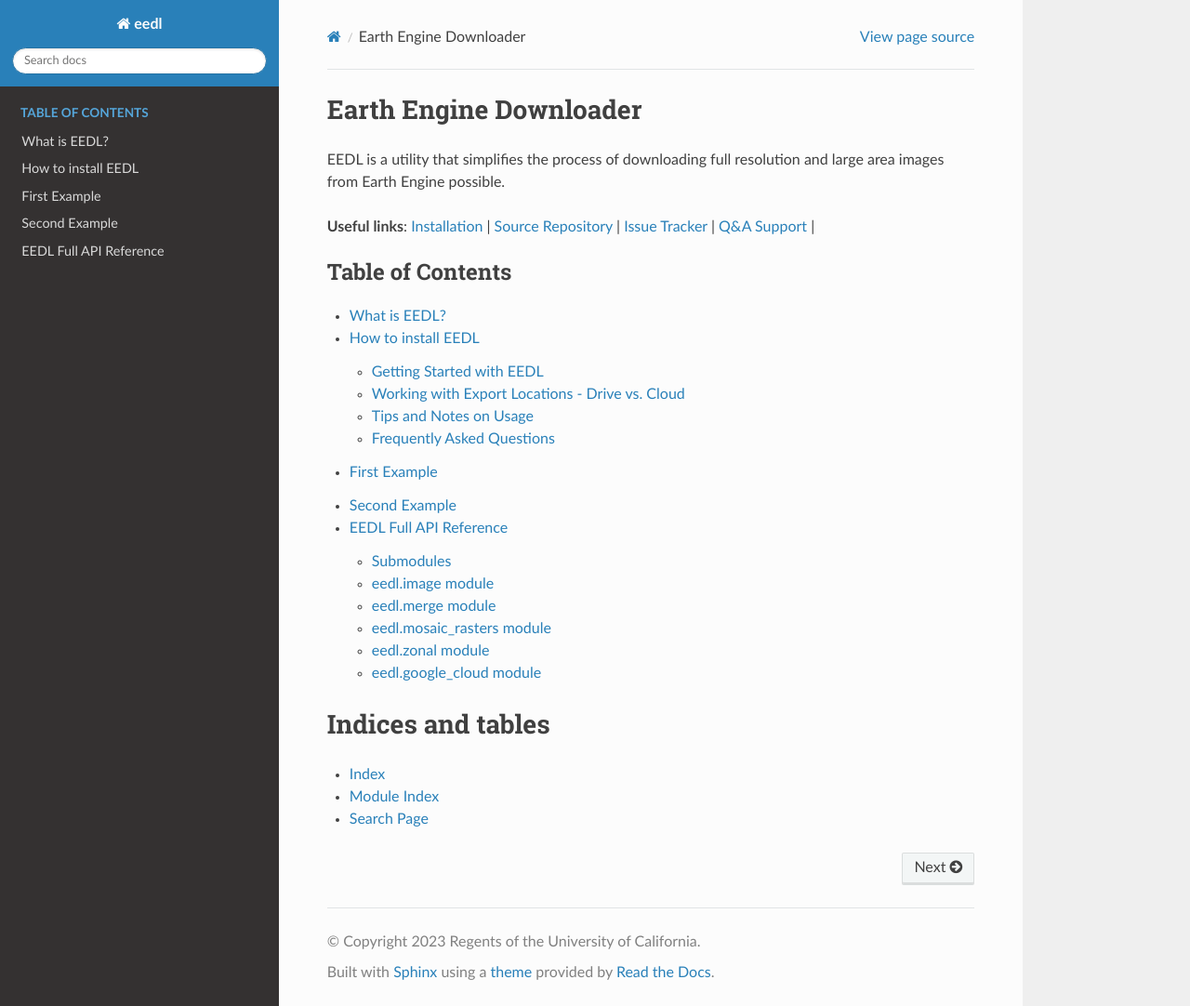
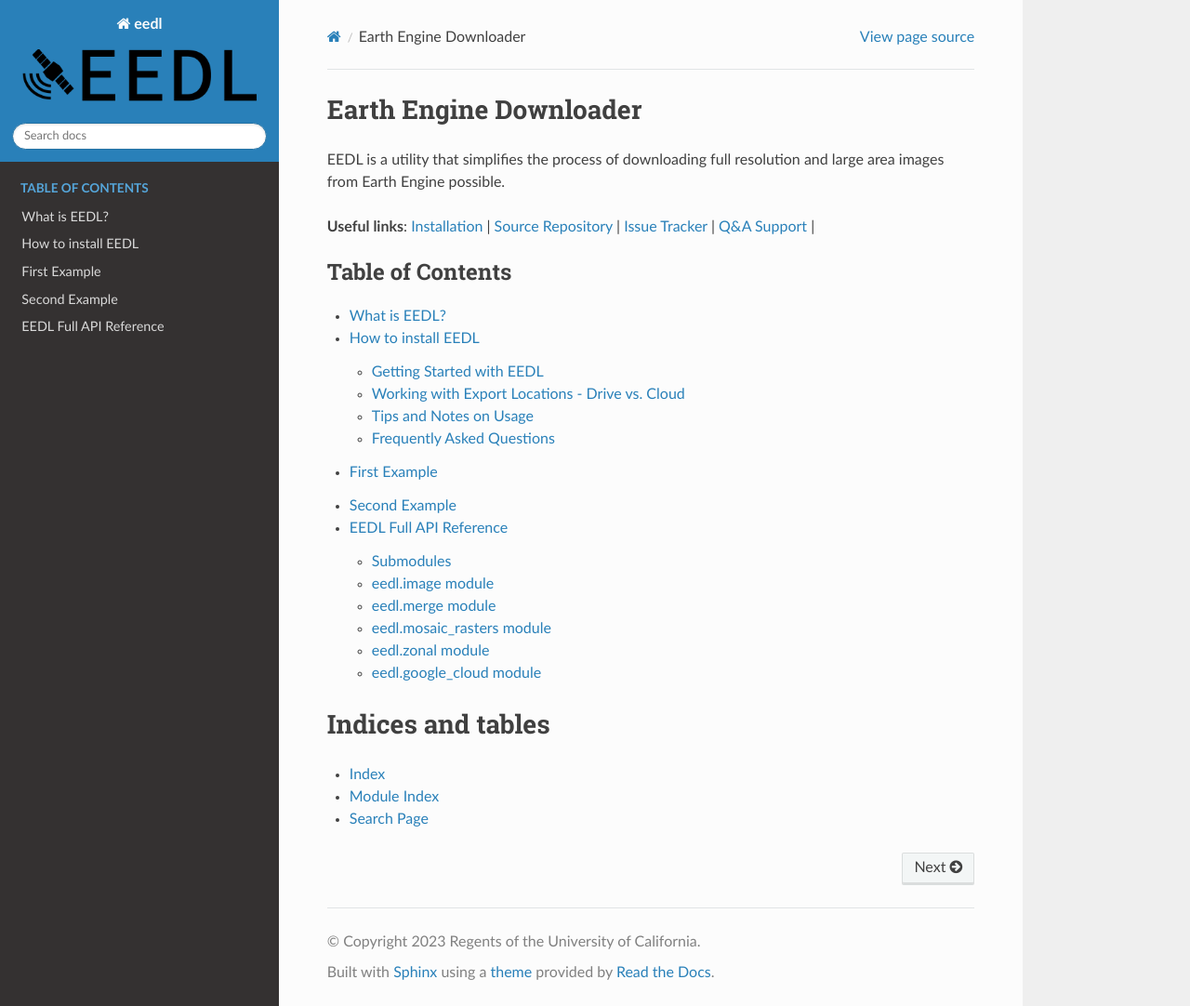
Before and after one commit to water3d/eedl, a Sphinx documentation site: the page built from docs/source/index.rst, in a window 1280 px wide and 1082 px high. Shown: the whole window at 93% size. Built offline with Sphinx 7.4.7 and the Read the Docs theme 2.0.0, drawn with Linux system fonts in a browser that asks for light colours.

Commit message:
Add logos and favicons.

```diff
--- a/docs/source/conf.py
+++ b/docs/source/conf.py
@@ -37,6 +37,8 @@ exclude_patterns = []
 # https://www.sphinx-doc.org/en/master/usage/configuration.html#options-for-html-output
 
 html_theme = 'sphinx_rtd_theme'
+html_logo = '_static/Black_Logo.png'
+html_favicon = '_static/Black_Favicon.ico'
 html_static_path = ['_static']
 
 # html_theme_options = {
```
Also changed, not shown: docs/source/_static/Black_Favicon.ico (added), docs/source/_static/Black_Logo.png (added), docs/source/_static/White_Favicon.ico (added), docs/source/_static/White_Logo.png (added).
